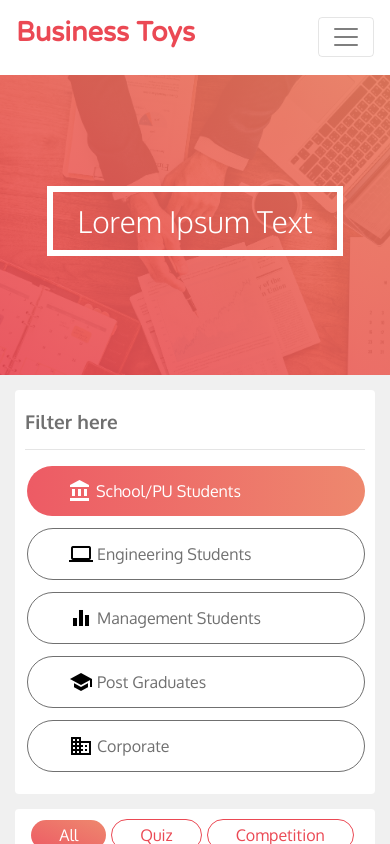
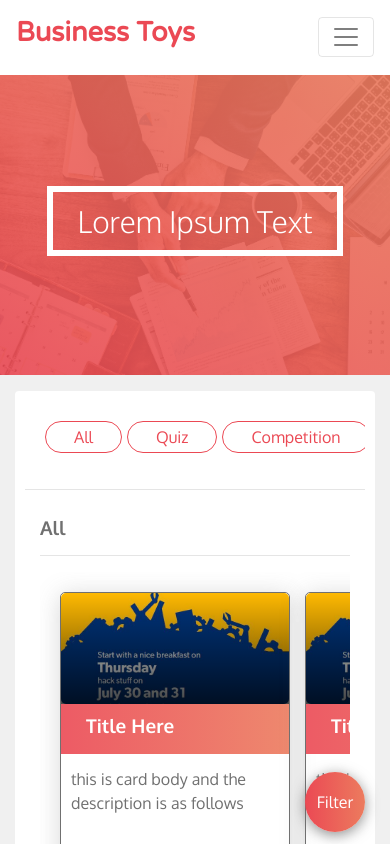
Before and after one commit to hasnentai/LMS, an Angular app: page /home in a window 390 px wide. Shown: the top 844 px of the page. Built offline with nearby package versions, Linux system fonts and the light colour scheme.

Commit message:
UI ts fixed

```diff
--- a/src/app/home/home.component.css
+++ b/src/app/home/home.component.css
@@ -91,6 +91,7 @@ ul{
 .hr{
     color:#707070;
 }
+
 .pills-active{
     background:linear-gradient(to bottom left,rgba(236,123,94,0.9),rgba(235,73,84,0.9));
     border: 0;
@@ -98,6 +99,7 @@ ul{
     color:white;
     border-radius: 50px;
     margin-right:5px;
+    transition: 0.5s all ease-in;
 }
 .pills{
     background:white;
@@ -106,6 +108,7 @@ ul{
     color: #EB4954;
     border-radius: 50px;
     margin-right:5px;
+    /* transition: 0.5s all ease-in; */
 }
 .main-body-wrapper h3{
     font-size:19px !important;
@@ -211,8 +214,45 @@ ul{
     left:50%;
     transform:translate(-50%,-50%);
 }
+.filter-button-div{
+    display:none;
+}
 @media only screen and (max-width: 990px) {
     .title{
             font-size: 30px;
     }
+    .pills-scroll{
+        overflow:scroll;
+        overflow-y:hidden;
+        padding: 20px;
+    }
+    .filter-section{
+        display:none;
+    }
+    .pills-scroll::-webkit-scrollbar-thumb{
+        background-color:transparent;
+        transition: background-color 10s ease-in;
+    }
+    .pills-scroll:hover::-webkit-scrollbar-thumb{
+        background-color:rgba(201, 196, 196, 0.705);
+    }
+    .pills-container{
+        display: inline-flex;
+    }
+    .filter-button-div{
+        display: block;
+        position: fixed;
+        bottom:12px;
+        right:25px;
+    }
+    .filter-button{
+        border:0;
+        border-radius:50px;
+        height:60px;
+        width:60px;
+        color:white;
+        background:linear-gradient(to left,rgba(236,123,94,1),rgba(235,73,84,1));
+        box-shadow: 0 3px 14px #707070cc;
+
+    }
 }
--- a/src/app/home/home.component.html
+++ b/src/app/home/home.component.html
@@ -17,12 +17,12 @@
           <div class="filter-measures">
             <ul>
               <li>
-                <button class="filter-pills-active">
-                  <i class=" filter-icons-active large material-icons pl-3">account_balance</i>
-                  <a class="filter-names">School/PU Students</a>
+                <button class="filter-pills filter-pills-button" (click)="clickf(i);" *ngFor="let item of categorywisefilters; let i=index">
+                  <i class=" filter-icons-active large material-icons pl-3">{{item.icon}}</i>
+                  <a class="filter-names">{{item.catname}}</a>
                 </button>
               </li>
-              <li>
+              <!-- <li>
                 <button class="filter-pills">
                   <i class=" filter-icons large material-icons pl-3">computer</i>
                   <a class="filter-names">Engineering Students</a>
@@ -45,7 +45,7 @@
                   <i class=" filter-icons large material-icons pl-3">business</i>
                   <a class="filter-names">Corporate</a>
                 </button>
-              </li>
+              </li> -->
             </ul>
           </div>
         </div>
@@ -54,18 +54,13 @@
     <div class="col-lg-9 col-sm-1">
       <div class="filter wrapper rounded card-section">
         <div class="body-section text-center">
-          <button class="pills-active">
-            All
-          </button>
-          <button class="pills">
-            Quiz
-          </button>
-          <button class="pills">
-            Competition
-          </button>
-          <button class="pills">
-            Hackathon
-          </button>
+          <div class="pills-scroll">
+            <div class="pills-container">
+              <button class="pills pills-button" (click)="clickp(i);" *ngFor="let item of sectionwisefilters; let i=index">
+                {{item.menu}}
+              </button>
+            </div>
+          </div>
           <hr>
         </div>
         <div class="container-fluid">
@@ -186,3 +181,6 @@
     </div>
   </div>
 </div>
+<div class="filter-button-div">
+  <button class="filter-button">Filter</button>
+</div>
--- a/src/app/home/home.component.ts
+++ b/src/app/home/home.component.ts
@@ -1,4 +1,4 @@
-import { Component, OnInit } from '@angular/core';
+import { Component, OnInit,ElementRef,Renderer, Renderer2 } from '@angular/core';
 
 @Component({
   selector: 'app-home',
@@ -7,7 +7,7 @@ import { Component, OnInit } from '@angular/core';
 })
 export class HomeComponent implements OnInit {
 
-  constructor() { }
+  constructor(public el:ElementRef,public renderer: Renderer2) { }
   card_image;
   card_title;
   card_description;
@@ -43,6 +43,82 @@ export class HomeComponent implements OnInit {
       card_description:""
     }
   ]
+  categorywisefilters=[
+    {
+      catname:"School/PU Students",
+      icon:"account_balance"
+    },
+    {
+      catname:"Engineering Students",
+      icon:"computer"
+    },
+    {
+      catname:"Management Students",
+      icon:"equalizer"
+    },
+    {
+      catname:"Post Graduates",
+      icon:"school"
+    },
+    {
+      catname:"Corporate",
+      icon:"business"
+    }
+  ]
+  sectionwisefilters=[
+    {
+      menu:"All"
+    },
+    {
+      menu:"Quiz"
+    },
+    {
+      menu:"Competition"
+    },
+    {
+      menu:"Hackathon"
+    }
+  ]
+  conten:any;
+  allbutn:any;
+  currentBtn:any;
+  clickp(index){
+    this.conten = this.el.nativeElement.getElementsByClassName('pills-button')[index];
+    this.allbutn = this.el.nativeElement.getElementsByClassName('pills-button');
+    console.log(this.allbutn)
+    for(let i=0 ; i<this.allbutn.length;i++) {
+      if (i != index) {
+        //this.renderer.removeClass(this.el.nativeElement.getElementsByClassName('pills-button')[i],'pills-active')
+        console.log(this.allbutn[i]);
+        this.currentBtn = this.allbutn[i];
+        this.renderer.removeClass(this.currentBtn,'pills-active');
+        this.renderer.addClass(this.currentBtn,'pills')
+      }
+    }
+    this.renderer.removeClass(this.conten,'pills');
+    this.renderer.addClass(this.conten,'pills-active');
+  }
+  clickf(index){
+    this.conten = this.el.nativeElement.getElementsByClassName('filter-pills-button')[index];
+    this.allbutn = this.el.nativeElement.getElementsByClassName('filter-pills-button');
+    console.log(this.allbutn)
+    for(let i=0 ; i<this.allbutn.length;i++) {
+      if (i != index) {
+        //this.renderer.removeClass(this.el.nativeElement.getElementsByClassName('pills-button')[i],'pills-active')
+        console.log(this.allbutn[i]);
+        this.currentBtn = this.allbutn[i];
+        this.renderer.removeClass(this.currentBtn,'filter-pills-active');
+        this.renderer.addClass(this.currentBtn,'filter-pills')
+      }
+    }
+    this.renderer.removeClass(this.conten,'filter-pills');
+    this.renderer.addClass(this.conten,'filter-pills-active');
+  }
+  selectedIndex=0;
+  select(index:number){
+    this.selectedIndex=index;
+  }
+
   ngOnInit() {
   }
 
```
